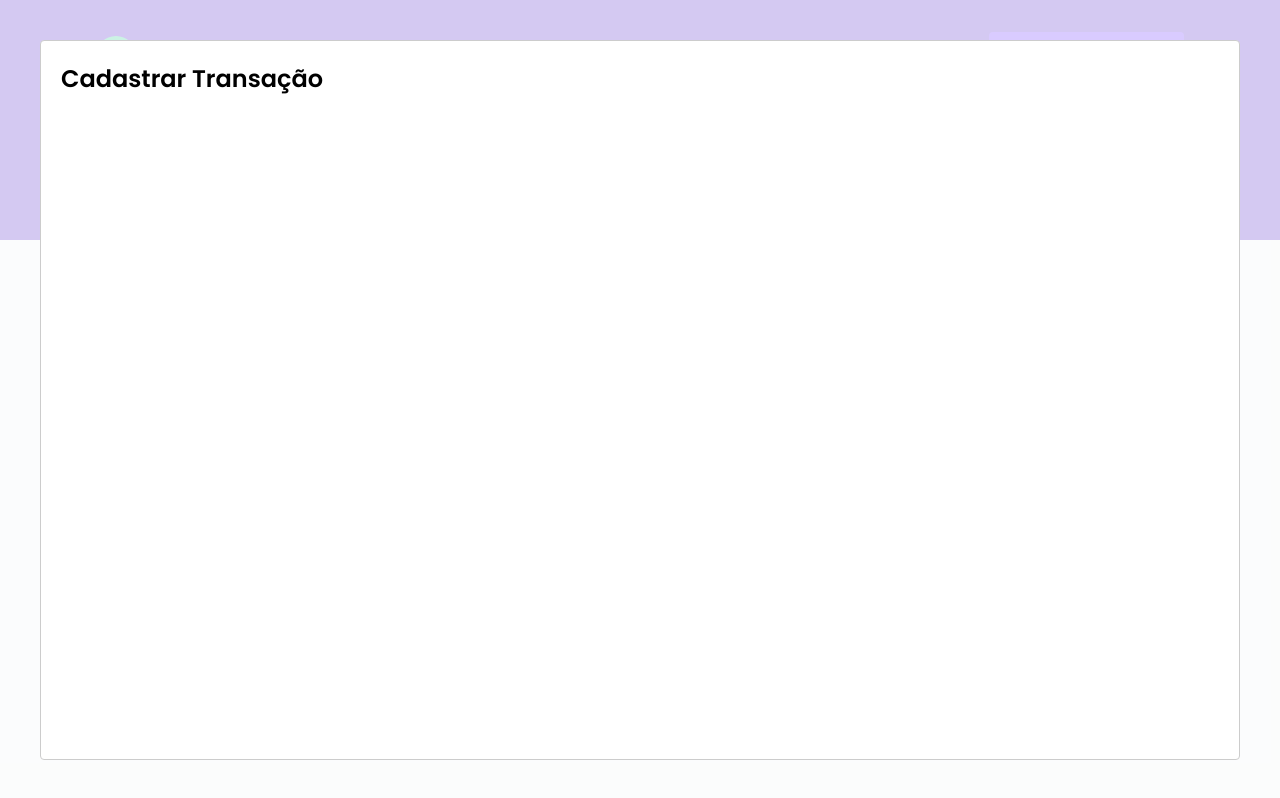
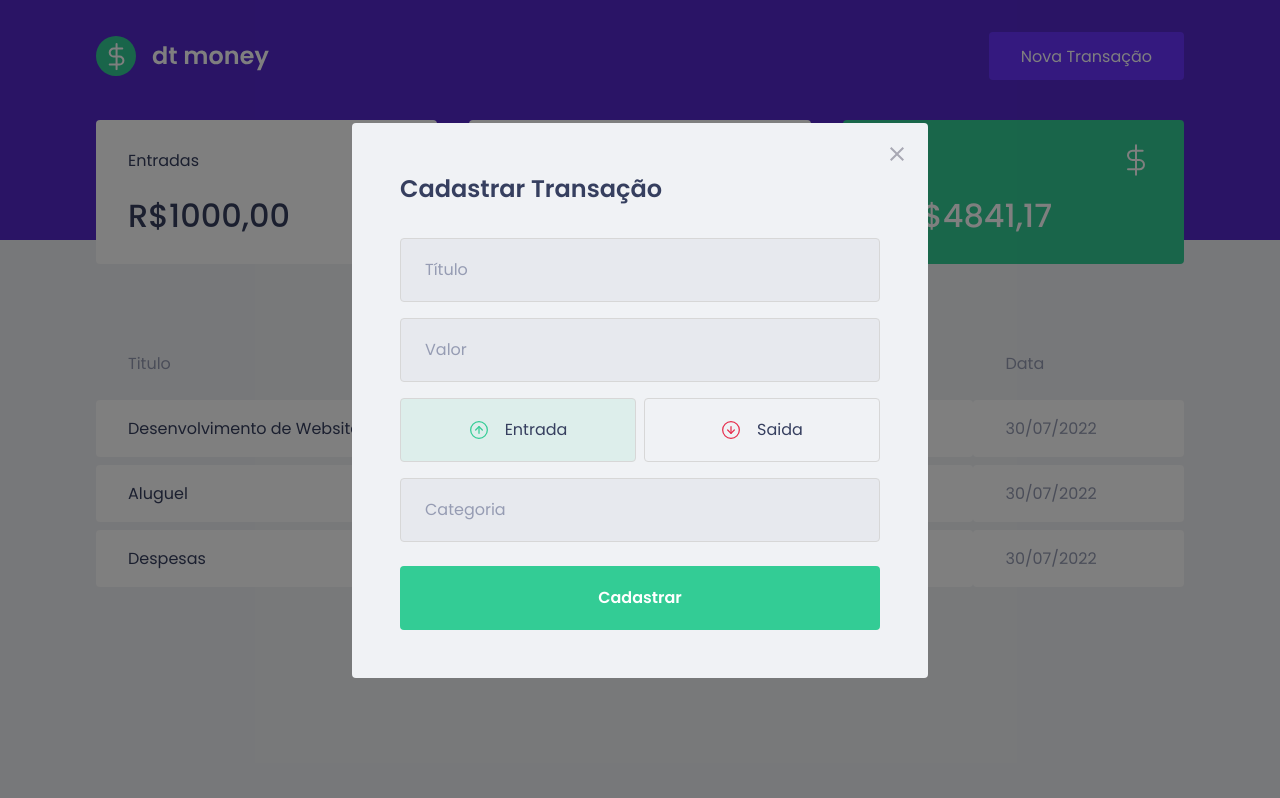
Before and after one commit to alvarorfj/money-rocketseat, a React (Create React App) app: page / in a window 1280 px wide. Both pictures are taken after a click on the button "Nova Transação". Built offline with nearby package versions, Linux system fonts and the light colour scheme; no server answers; what miragejs would draw is missing.

Commit message:
Aplicando estilo aos botões

```diff
--- a/package.json
+++ b/package.json
@@ -12,6 +12,7 @@
     "@types/react-dom": "^18.0.0",
     "axios": "^0.27.2",
     "miragejs": "^0.1.45",
+    "polished": "^4.2.2",
     "react": "^18.2.0",
     "react-dom": "^18.2.0",
     "react-modal": "^3.15.1",
--- a/src/App.tsx
+++ b/src/App.tsx
@@ -20,10 +20,12 @@
 
   return (
     <>
-      <Header handleOpenNewTransactionModal={handleOpenNewTransactionModal}></Header>
-      <Dashboard></Dashboard>
+      <Header handleOpenNewTransactionModal={handleOpenNewTransactionModal}/>
+      <Dashboard/>
       <GlobalStyle/>
-      <NewTransactionModal isOpen={isNewTransactionModalOpen} onRequestClose={handleCloseNewTransactionModal} />
+      <NewTransactionModal
+        isOpen={isNewTransactionModalOpen}
+        onRequestClose={handleCloseNewTransactionModal} />
     </>
   );
 }
--- a/src/components/NewTransactionModal/index.tsx
+++ b/src/components/NewTransactionModal/index.tsx
@@ -1,4 +1,10 @@
 import Modal from 'react-modal'
+import { Container, TransactionTypeContainer, RadioBox } from './styles';
+
+import closeImg from '../../assets/close.svg';
+import incomeImg from '../../assets/income.svg';
+import outcomeImg from '../../assets/outcome.svg';
+import { useState } from 'react';
 
 interface NewTransactionModalProps {
     isOpen: boolean;
@@ -6,11 +12,46 @@
 }
 
 export function NewTransactionModal({isOpen, onRequestClose}: NewTransactionModalProps) {
+    const [type, setType] = useState("deposit")
     return (
         <Modal
           isOpen={isOpen}
-          onRequestClose={onRequestClose}>
-          <h2>Cadastrar Transação</h2>
-      </Modal>
+          onRequestClose={onRequestClose}
+          overlayClassName="react-modal-overlay"
+          className="react-modal-content"
+          >
+            <button type="button" className='react-modal-close' onClick={onRequestClose}>
+                <img src={closeImg} alt="Fechar modal"/>
+            </button>
+            <Container>
+                <h2>Cadastrar Transação</h2>
+                <input type="text" placeholder='Título'/>
+                <input type="number" placeholder='Valor'/>
+
+                <TransactionTypeContainer>
+                    <RadioBox
+                        type="button"
+                        onClick={() => setType('deposit')}
+                        isActive={type === 'deposit'}
+                        activeColor="green"
+                        >
+                            <img src={incomeImg} alt="Entrada" />
+                            <span>Entrada</span>
+                    </RadioBox>
+                    <RadioBox
+                        type="button"
+                        onClick={() => setType('withdraw')}
+                        isActive={type === 'withdraw'}
+                        activeColor="red"
+                        >
+                            <img src={outcomeImg} alt="Saida" />
+                            <span>Saida</span>
+                    </RadioBox>
+                </TransactionTypeContainer>
+
+                <input type="text" placeholder='Categoria'/>
+                <button type="submit">Cadastrar</button>
+            </Container>
+        </Modal>
     )
 }
--- a/src/components/NewTransactionModal/styles.ts
+++ b/src/components/NewTransactionModal/styles.ts
@@ -1,4 +1,99 @@
 import styled from "styled-components";
+import {darken, transparentize} from 'polished'
 
-export const Container = styled.div`
+export const Container = styled.form`
+    h2 {
+        color: var(--text-title);
+        font-size: 1.5rem;
+        margin-bottom: 2rem;
+    }
+
+    input {
+        width: 100%;
+        padding: 0 1.5rem;
+        height: 4rem;
+        border-radius: 0.25rem;
+
+        border: 1px solid #d7d7d7;
+        background: #e7e9ee;
+
+        font-weight: 400;
+        font-size: 1rem;
+
+        &::placeholder {
+            color: var(--text-body);
+        }
+
+        & + input {
+            margin-top: 1rem;
+        }
+    }
+
+    button[type="submit"] {
+        width: 100%;
+        padding: 0 1.5rem;
+        height: 4rem;
+        background: var(--green);
+        color: #fff;
+        border-radius: 0.25rem;
+        border: 0;
+        font-size: 1rem;
+        margin-top: 1.5rem;
+        font-weight: 600;
+        transition: 0.2s;
+
+        &:hover {
+            filter: brightness(0.9)
+        }
+    }
 `
+
+export const TransactionTypeContainer = styled.div`
+    margin: 1rem 0;
+    display: grid;
+    grid-template-columns: repeat(2, 1fr);
+    gap: 0.5rem;
+`
+
+const colors = {
+    green: '#33cc95',
+    red: '#e62e4d'
+}
+
+interface RadioBoxProps {
+    isActive: boolean;
+    activeColor: 'green' | 'red';
+}
+
+export const RadioBox = styled.button<RadioBoxProps>`
+    height: 4rem;
+    border: 1px solid #d7d7d7;
+    border-radius: 0.25rem;
+
+    background: ${(props) => props.isActive
+        ? transparentize(0.9, colors[props.activeColor])
+        : 'transparent'
+    };
+
+    display: flex;
+    align-items: center;
+    justify-content: center;
+
+    transition: border-color 0.2s;
+
+    &:hover {
+        border-color: ${darken(0.1, '#d7d7d7')}
+    }
+
+    img {
+        width: 20px;
+        height: 20px;
+    }
+
+    span {
+        display: inline-block;
+        margin-left: 1rem;
+        font-size: 1rem;
+        color: var(--text-title)
+    }
+`
--- a/src/styles/global.ts
+++ b/src/styles/global.ts
@@ -54,4 +54,39 @@
         opacity: 0.6;
         cursor: not-allowed;
     }
+
+    .react-modal-overlay{
+        background: rgba(0,0,0,0.5);
+        position: fixed;
+        top: 0;
+        left: 0;
+        right: 0;
+        bottom: 0;
+        display: flex;
+        align-items: center;
+        justify-content: center;
+    }
+
+    .react-modal-content {
+        width: 100%;
+        max-width: 576px;
+        background: var(--background);
+        padding: 3rem;
+        position: relative;
+        border-radius: 0.25rem;
+    }
+
+    .react-modal-close {
+        position: absolute;
+        top: 1.5rem;
+        right: 1.5rem;
+        border: 0;
+        background: transparent;
+
+        transition: filter 0.2s;
+
+        &:hover {
+            filter: brightness(0.8)
+        }
+    }
 `
```
Also changed, not shown: 1 other file (tests, documents, lock files or other folders).
